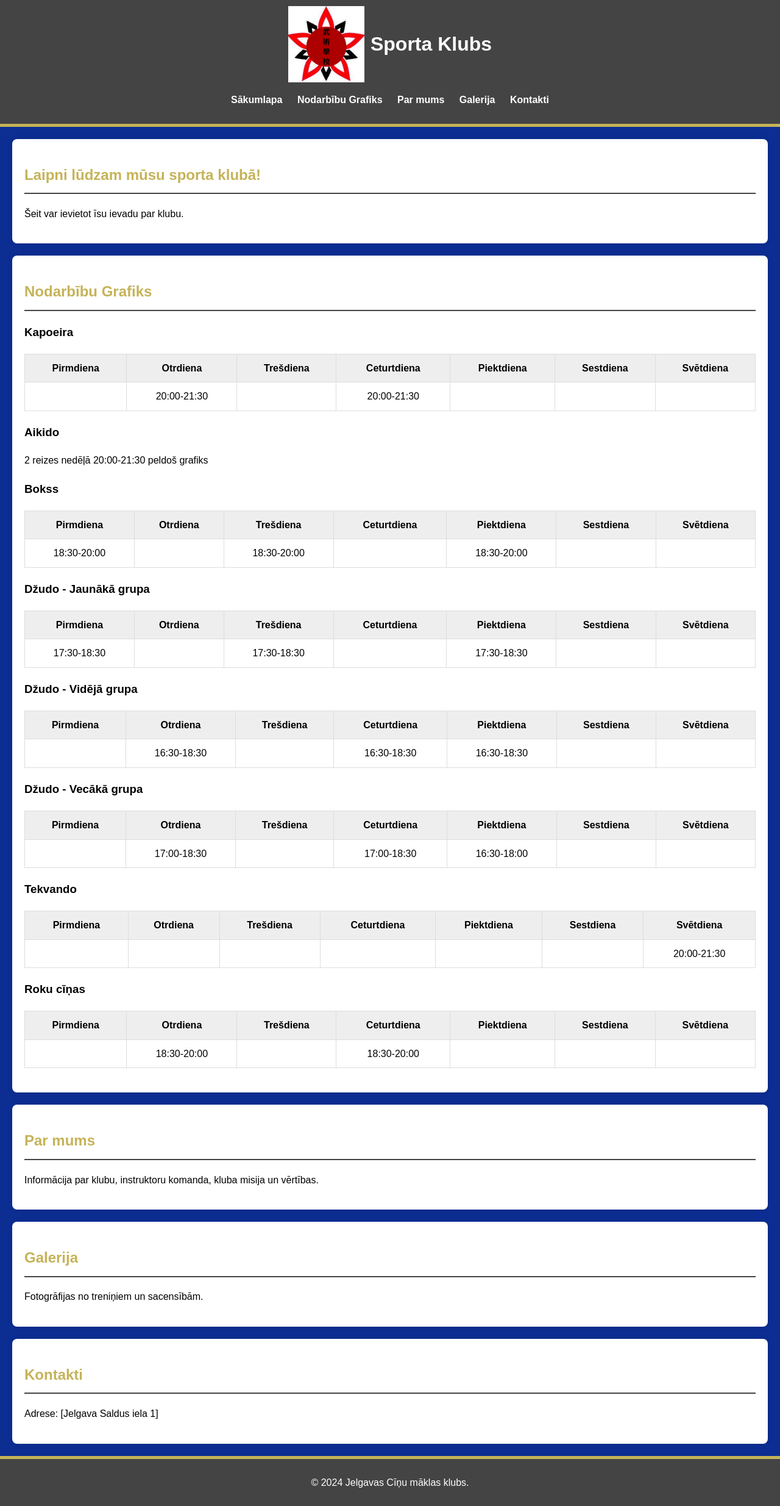
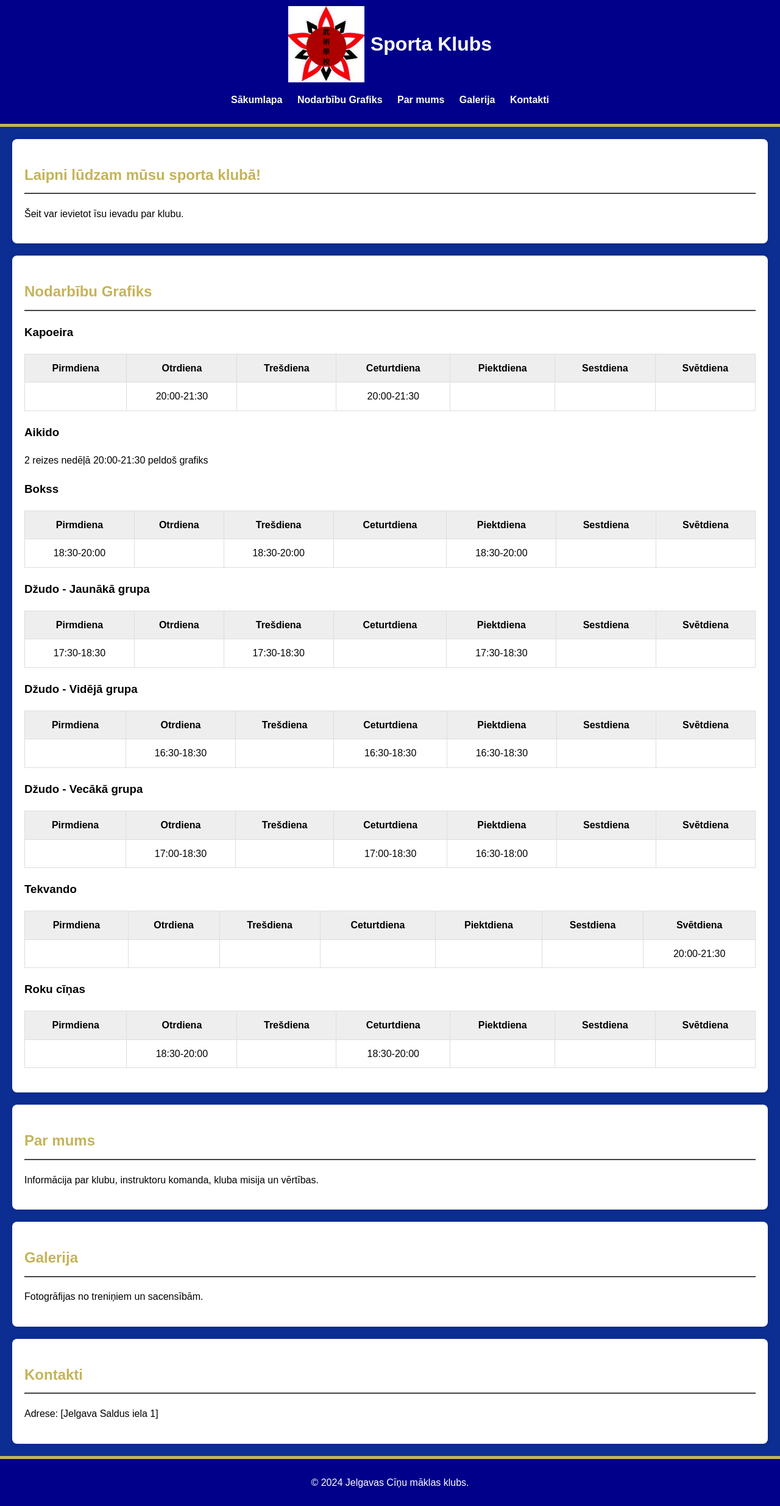
Before and after one commit to ZEITRON/test, a plain HTML site: page index.html in a window 1280 px wide. Shown: the whole page at 61% size. Drawn offline with Linux system fonts and the light colour scheme.

Commit message:
Update index.html

```diff
--- a/index.html
+++ b/index.html
@@ -14,7 +14,7 @@
         }
 
         header {
-            background-color: #444;
+            background-color: 	#00008B;
             color: white;
             padding: 10px 0;
             border-bottom: 5px solid #c5b358;
@@ -89,7 +89,7 @@
         }
 
         footer {
-            background-color: #444;
+            background-color: 	#00008B;
             color: white;
             text-align: center;
             padding: 10px 0;
```
